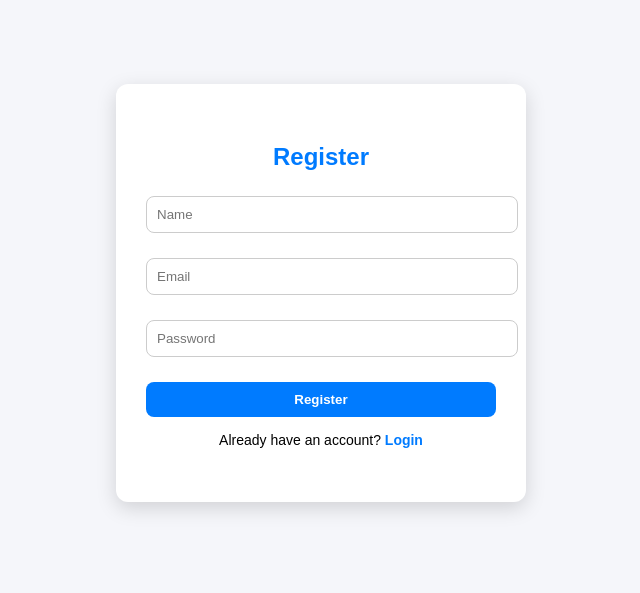
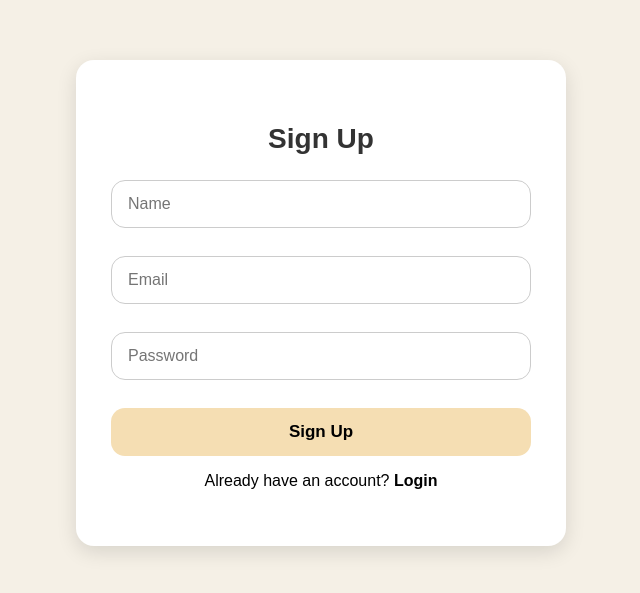
Before and after one commit to Arunchhibber/Final-project, a React (Create React App) app in the folder frontend/: page /register in a window 1280 px wide. Shown: the part 177-770 px from the top of the page, without its empty margins (319-959 px from the left). Built offline with nearby package versions, Linux system fonts and the light colour scheme.

Commit message:
Everything is working fine now

```diff
--- a/frontend/src/components/Auth.css
+++ b/frontend/src/components/Auth.css
@@ -1,4 +1,4 @@
-/* Reset some default styles */
+/* Reset */
 body {
   font-family: Arial, sans-serif;
   background-color: #f5f6fa;
@@ -6,7 +6,7 @@ body {
   padding: 0;
 }
 
-/* Container centers the form vertically and horizontally */
+/* Center container */
 .auth-container {
   display: flex;
   justify-content: center;
@@ -14,80 +14,72 @@ body {
   height: 100vh;
 }
 
-/* Login/Register Box */
+/* Auth box */
 .auth-box {
   background-color: #fff;
-  padding: 40px 30px;
-  border-radius: 12px;
-  box-shadow: 0 6px 20px rgba(0, 0, 0, 0.15);
-  width: 350px;
+  padding: 40px 35px;
+  border-radius: 18px;
+  box-shadow: 0 6px 20px rgba(0, 0, 0, 0.12);
+  width: 420px;            /* 🔥 wider box */
   text-align: center;
 }
 
 /* Heading */
 .auth-box h2 {
   margin-bottom: 25px;
-  color: #007bff;
+  color: #333;
+  font-size: 28px;
+  font-weight: bold;
 }
 
-/* Form labels and inputs */
+/* Label + Inputs */
 .auth-box label {
   display: block;
   text-align: left;
-  margin-bottom: 5px;
-  font-weight: bold;
+  margin-bottom: 6px;
+  font-weight: 600;
+  color: #222;
 }
 
 .auth-box input {
   width: 100%;
-  padding: 10px;
-  margin-bottom: 15px;
-  border-radius: 8px;
+  padding: 14px 16px;         /* Bigger input height */
+  margin-bottom: 18px;
+  border-radius: 14px;         /* 🔥 More rounded */
   border: 1px solid #ccc;
-  outline: none;
-  transition: border-color 0.3s;
+  font-size: 16px;
+  box-sizing: border-box;
 }
 
+/* Inputs focus */
 .auth-box input:focus {
-  border-color: #007bff;
+  border-color: #000;
 }
 
-/* Buttons */
+/* Button */
 .auth-box button {
   width: 100%;
-  padding: 10px;
+  padding: 14px;
   border: none;
-  border-radius: 8px;
-  background-color: #007bff;
-  color: white;
+  border-radius: 14px;         /* Rounded button */
+  background-color: #f5deb3;   /* Cream color */
+  color: #000;                 /* Black text */
   font-weight: bold;
   cursor: pointer;
-  transition: background-color 0.3s;
+  font-size: 17px;
 }
 
 .auth-box button:hover {
-  background-color: #0056b3;
+  background-color: #e6cfa2;
 }
 
-/* Link text */
-.auth-box p {
-  margin-top: 15px;
-  font-size: 14px;
-}
-
+/* Links */
 .auth-box a {
-  color: #007bff;
+  color: #000;
+  font-weight: bold;
   text-decoration: none;
-  font-weight: bold;
 }
 
 .auth-box a:hover {
   text-decoration: underline;
 }
-
-/* Error message (optional) */
-.auth-box .error {
-  color: red;
-  margin-bottom: 10px;
-  font-size: 14px;
-}
--- a/frontend/src/components/Dashboard.css
+++ b/frontend/src/components/Dashboard.css
@@ -3,18 +3,20 @@
   font-family: Arial, sans-serif;
 }
 
+/* DASHBOARD HEADER (NOW BLACK) */
 .dashboard-header {
   display: flex;
   justify-content: flex-end;
   align-items: center;
   padding: 10px 20px;
-  background-color: #1d4ed8;
+  background-color: #000000; /* BLACK */
   color: white;
   border-radius: 8px;
   margin-bottom: 20px;
   position: relative;
 }
 
+/* USER PROFILE DROPDOWN AREA */
 .user-info {
   position: relative;
   cursor: pointer;
@@ -65,7 +67,7 @@
 
 /* Section Boxes */
 .section-box {
-  background-color: #f9f9f9;
+  background-color: #ffffff; /* KEEP WHITE */
   padding: 15px 20px;
   border-radius: 8px;
   margin-bottom: 20px;
@@ -74,7 +76,7 @@
 
 .section-box h2 {
   margin-bottom: 10px;
-  color: #1d4ed8;
+  color: #000000; /* Make headings black or keep blue—your choice */
 }
 
 /* Table */
@@ -88,11 +90,13 @@ th, td {
   border: 1px solid #ddd;
 }
 
+/* TABLE HEADERS (NOW BLACK) */
 th {
-  background-color: #1d4ed8;
-  color: white;
+  background-color: #000000; /* BLACK */
+  color: white;             /* WHITE TEXT */
 }
 
+/* DELETE BUTTON */
 .delete-btn {
   background-color: #dc3545;
   color: white;
--- a/frontend/src/components/Dashboard.js
+++ b/frontend/src/components/Dashboard.js
@@ -4,7 +4,6 @@ import "./Dashboard.css";
 
 function Dashboard() {
   const [files, setFiles] = useState([]);
-  const [selectedFile, setSelectedFile] = useState(null);
   const [dropdownOpen, setDropdownOpen] = useState(false);
   const dropdownRef = useRef(null);
 
@@ -79,41 +78,11 @@ function Dashboard() {
     }
   };
 
-  // Upload file
-  const uploadFile = async () => {
-    if (!selectedFile) return alert("Select a file first");
-
-    const formData = new FormData();
-    formData.append("file", selectedFile);
-    formData.append("privacy", "public");
-
-    try {
-      const res = await fetch("http://localhost:8000/api/files/upload", {
-        method: "POST",
-        headers: { Authorization: `Bearer ${token}` },
-        body: formData,
-      });
-
-      const data = await res.json();
-
-      if (res.ok) {
-        alert("File uploaded");
-        setSelectedFile(null);
-        fetchFiles();
-      } else {
-        alert(data.error || "Upload failed");
-      }
-    } catch (err) {
-      console.error(err);
-      alert("Upload failed");
-    }
-  };
-
   // Logout
   const handleLogout = () => {
     localStorage.removeItem("token");
     localStorage.removeItem("username");
-    window.location.href = "/login"; // redirect to login
+    window.location.href = "/login";
   };
 
   // Close dropdown if clicked outside
@@ -155,14 +124,7 @@ function Dashboard() {
         </div>
       </header>
 
-      {/* Upload Section */}
-      <div className="section-box">
-        <h2>Upload File</h2>
-        <input type="file" onChange={(e) => setSelectedFile(e.target.files[0])} />
-        <button onClick={uploadFile}>Upload</button>
-      </div>
-
-      {/* Files Table */}
+      {/* Files Section */}
       <div className="section-box">
         <h2>My Files</h2>
 
@@ -199,7 +161,6 @@ function Dashboard() {
                 </tr>
               ))}
             </tbody>
-
           </table>
         )}
       </div>
--- a/frontend/src/components/Login.js
+++ b/frontend/src/components/Login.js
@@ -64,7 +64,7 @@ function Login() {
         </form>
 
         <p>
-          Don't have an account? <Link to="/register">Register</Link>
+          Don't have an account? <Link to="/register">Sign Up</Link>
         </p>
       </div>
     </div>
--- a/frontend/src/components/MyFiles.css
+++ b/frontend/src/components/MyFiles.css
@@ -4,13 +4,13 @@
   display: flex;
   justify-content: center;
   padding: 40px 20px;
-  background-color: #f5f6fa;
+  background-color: #f5f5dc; /* CREAM COLOR */
   min-height: 100vh;
   font-family: Arial, sans-serif;
 }
 
 .myfiles-box {
-  background-color: #fff;
+  background-color: #ffffff;
   padding: 30px 25px;
   border-radius: 12px;
   box-shadow: 0 6px 20px rgba(0, 0, 0, 0.15);
@@ -19,33 +19,39 @@
 }
 
 .myfiles-box h1 {
-  color: #007bff;
+  color: #000000; /* BLACK TITLE */
   margin-bottom: 20px;
   text-align: center;
+  font-weight: bold;
 }
 
+/* TABLE */
 .files-table {
   width: 100%;
   border-collapse: collapse;
 }
 
-.files-table th, .files-table td {
+.files-table th,
+.files-table td {
   padding: 10px;
   border: 1px solid #ccc;
   text-align: left;
 }
 
+/* TABLE HEADER — NOW BLACK */
 .files-table th {
-  background-color: #007bff;
-  color: white;
+  background-color: #000000; /* BLACK */
+  color: white; /* WHITE TEXT */
 }
 
+/* Zebra stripe rows */
 .files-table tr:nth-child(even) {
-  background-color: #f2f2f2;
+  background-color: #f9f9f9;
 }
 
 /* Center Size column */
-.files-table td:nth-child(3), .files-table th:nth-child(3) {
+.files-table td:nth-child(3),
+.files-table th:nth-child(3) {
   text-align: center;
   width: 100px;
 }
@@ -61,29 +67,29 @@
   transition: background-color 0.3s;
 }
 
+/* DOWNLOAD */
 .download-btn {
   background-color: #28a745;
   color: white;
 }
-
 .download-btn:hover {
   background-color: #218838;
 }
 
+/* DELETE */
 .delete-btn {
   background-color: #dc3545;
   color: white;
 }
-
 .delete-btn:hover {
   background-color: #c82333;
 }
 
+/* SHARE */
 .share-btn {
   background-color: #17a2b8;
   color: white;
 }
-
 .share-btn:hover {
   background-color: #138496;
 }
--- a/frontend/src/components/Navbar.css
+++ b/frontend/src/components/Navbar.css
@@ -1,107 +1,117 @@
-/* NAVBAR CONTAINER */
+/* PAGE BACKGROUND */
+body {
+  background: #f5f0e6;
+  margin: 0;
+  font-family: Arial, sans-serif;
+}
+
+/* NAVBAR WRAPPER */
 .navbar {
   width: 100%;
-  height: 60px;
-  background: #0d6efd;
+  height: 65px;
+  background: #000000;
   color: white;
   display: flex;
   align-items: center;
   justify-content: space-between;
-  padding: 0 25px;
+  padding: 0 20px; /* balanced padding */
   position: fixed;
   top: 0;
   left: 0;
   z-index: 999;
+  box-shadow: 0 2px 6px rgba(0,0,0,0.3);
   box-sizing: border-box;
-  box-shadow: 0 2px 6px rgba(0, 0, 0, 0.2);
+  overflow: hidden;
 }
 
 /* LOGO */
 .nav-logo {
-  font-size: 20px;
+  font-size: 22px;
   font-weight: bold;
+  color: white;
+  white-space: nowrap;
 }
 
 /* NAV LINKS */
 .nav-links {
-  list-style: none;
   display: flex;
-  gap: 25px;
-  margin: 0;
-  padding: 0;
+  align-items: center;
+  gap: 10px;
+  flex-wrap: nowrap;
+  white-space: nowrap;
 }
 
+/* NAV LINK BUTTONS */
 .nav-links li a {
-  color: white;
+  background: white;
+  color: black;
   text-decoration: none;
-  font-size: 16px;
-  font-weight: 500;
+  font-size: 14px;
+  font-weight: bold;
+  padding: 8px 14px;
+  border-radius: 50px;
+  display: inline-block;
+  transition: 0.2s ease;
 }
 
 .nav-links li a:hover {
-  text-decoration: underline;
+  background: #e3e3e3;
+  transform: scale(1.03);
 }
 
 /* PROFILE SECTION */
 .profile-section {
   display: flex;
   align-items: center;
-  gap: 10px;
+  gap: 8px;
   cursor: pointer;
-  position: relative;
-  transition: transform 0.2s;
-}
+  white-space: nowrap;
 
-.profile-section:hover {
-  transform: scale(1.05);
+  margin-right: 0px;        /*  FIX 1: Prevents pushing outside  */
+  transform: translateX(-20px); /* FIX 2: Move INSIDE screen */
 }
 
 .profile-pic {
-  width: 35px;
-  height: 35px;
+  width: 40px;
+  height: 40px;
   border-radius: 50%;
   border: 2px solid white;
-  transition: box-shadow 0.2s;
-}
-
-.profile-pic:hover {
-  box-shadow: 0 0 5px white;
 }
 
 /* DROPDOWN MENU */
 .profile-menu {
   position: absolute;
-  top: 50px; /* below navbar */
-  right: 0;
+  top: 65px;
+  right: 40px;               /* FIX 3: Forces dropdown inside screen */
   background: white;
   color: black;
   padding: 10px;
-  border-radius: 6px;
-  box-shadow: 0 2px 8px rgba(0,0,0,0.2);
-  z-index: 1000;
-  min-width: 100px;
+  border-radius: 8px;
+  box-shadow: 0 2px 8px rgba(0,0,0,0.25);
+  min-width: 150px;
+  max-width: 200px;           /* FIX 4: prevents overflow */
+  z-index: 1001;
 }
 
 .profile-menu button {
-  background: transparent;
+  background: none;
   border: none;
-  cursor: pointer;
-  padding: 5px 10px;
-  font-size: 14px;
+  padding: 8px;
   width: 100%;
   text-align: left;
-  transition: background-color 0.2s;
+  font-weight: bold;
+  cursor: pointer;
 }
 
 .profile-menu button:hover {
-  background: #f1f1f1;
+  background: #f3f3f3;
 }
 
-/* PAGE CONTAINERS PADDING */
+/* PAGE PADDING */
 body,
 .dashboard-container,
 .myfiles-container,
 .upload-container,
 .public-container {
-  padding-top: 70px; /* adjust to navbar height */
+  padding-top: 80px;
 }
--- a/frontend/src/components/Register.js
+++ b/frontend/src/components/Register.js
@@ -4,7 +4,7 @@ import { useNavigate, Link } from "react-router-dom";
 import "./Auth.css"; // <-- import CSS
 
 function Register() {
-  const [name, setName] = useState("");
+  const [name, setName] = useState(""); // input field
   const [email, setEmail] = useState("");
   const [password, setPassword] = useState("");
   const [loading, setLoading] = useState(false);
@@ -15,9 +15,10 @@ function Register() {
     setLoading(true);
 
     try {
+      // Map 'name' to 'username' for backend
       const res = await axios.post(
         "http://localhost:8000/api/auth/register",
-        { name, email, password }
+        { username: name, email, password } // <-- key change
       );
 
       alert("Registration successful! You can now login.");
@@ -36,7 +37,7 @@ function Register() {
   return (
     <div className="auth-container">
       <div className="auth-box">
-        <h2>Register</h2>
+        <h2>Sign Up</h2>
         <form onSubmit={handleRegister}>
           <div style={{ marginBottom: "10px" }}>
             <input
@@ -66,7 +67,7 @@ function Register() {
             />
           </div>
           <button type="submit" disabled={loading}>
-            {loading ? "Registering..." : "Register"}
+            {loading ? "Registering..." : "Sign Up"}
           </button>
         </form>
 
```
Also changed, not shown: 1 other file (tests, documents, lock files or other folders).
